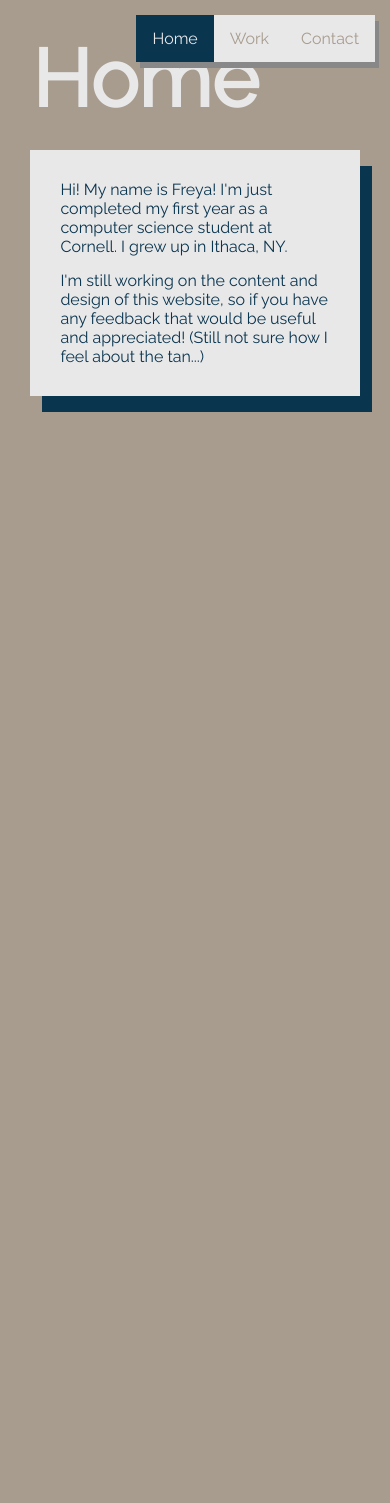
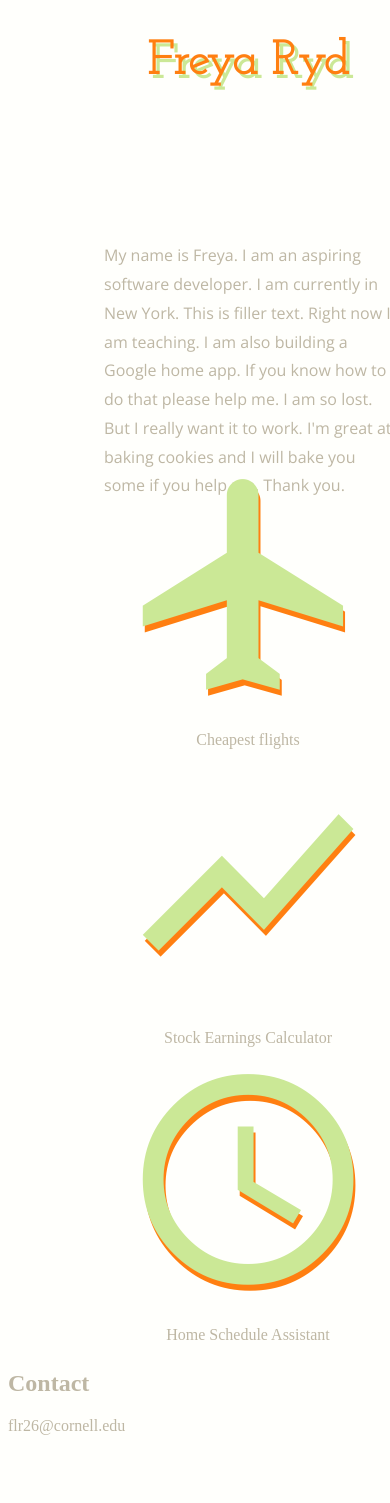
Before and after one commit to freyaryd/freyaryd.github.io, a PHP site: page / in a window 390 px wide; the page is wider, and only the part inside the window is pictured. Before the commit the page ends 412 px from the top of that part, so only its background shows below. Run offline with PHP 8.4, Linux system fonts and the light colour scheme.

Commit message:
major update

```diff
--- a/css/main.css
+++ b/css/main.css
@@ -1,119 +1,80 @@
-html{
-    height: 100%;
-    width: 100%;
-    background-color: white;
-    /*background-color: #8f9385;
-
-    background-image: url("../img/Mountains.JPG");
-    background-size: cover;
-    position: absolute;
-    background-attachment: fixed;*/
-}
-
-h1{
-    font-family: 'Raleway', sans-serif;
-    font-size: 500%;
-    color: white;
-    text-align: center;
-    margin-top: 8%;
-    margin-bottom: 0%;
-    position: relative;
-}
-
-h2{
-    color: white;
-    font-family: 'Raleway', sans-serif;
-    font-size: 148%;
-}
-
-h3{
+body {
+    --main-bg: #FFFFFC;
+    --main-text: #BEB7A4;
+    --main-color: #CBE896;
+    --highlight1: #FF7F11;
+    --highlight2: #FF1B1C;
+    background-color: var(--main-bg);
+    color: var(--main-text);
 
 }
 
-p{
-    font-family: 'Lato', sans-serif;
-    font-size: 98%;
-    line-height: 125%;
-    color: white;
-    text-align: center;
-    width: 60%;
-    margin: auto;
+
+
+#container {
+    display: grid;
+    grid-template-columns: 33vw 33vw 1fr;
+    grid-template-rows: auto 20% 20% 20% 20%;
 }
 
-.subtitle{
+#title {
+    grid-column: span 2;
+}
+
+h1 {
+    text-align: center;
+    font-size: 12vw;
+    color: var(--highlight1);
+    font-family: 'Josefin Slab', serif;
+    text-shadow: 4px 4px 0px var(--main-color);
+}
+
+#about {
+    grid-column: span 1;
+    min-width: 30em;
+}
+
+.desc {
+    padding: 4em 6em 0 6em;
+    line-height: 180%;
+    font-family: 'Open Sans', sans-serif;
+}
+
+.project {
+    grid-column: span 1;
     text-align: center;
 }
 
-.projectimage{
-    height: 200px;
-    width: 200px;
-    background-color: #ffffff;
-    border: solid #595959 1px;
-    margin: 10px;
-    border-radius: 50px;
+i {
+    font-size: 30vh !important;
+    color: var(--main-color);
+    text-align: center;
+    text-shadow: 2px 6px 0px var(--highlight1);
 }
 
-.projects{
-    width: 905px;
-    margin: auto;
+
+#contact {}
+
+
+/* "mobile" version i guess */
+
+@media (max-width: 800px) {
+
+    #container {
+        display: grid;
+        grid-template-columns: 1fr;
+        grid-template-rows: auto 20% 20% 20% 20%;
+        /**background-color: purple;**/
+    }
+
+    #title {
+        grid-column: span 1;
+    }
 }
 
-span.text-content {
-  background: rgba(0,0,0,0.5);
-  color: white;
-  cursor: pointer;
-  display: table;
-  height: 150px;
-  left: 0;
-  position: absolute;
-  top: 0;
-  width: 150px;
-}
 
-.hovertext{
-    cursor: grab;
-}
+/*fonts:  */
 
-span.text-content span {
-  display: table-cell;
-  text-align: center;
-  vertical-align: middle;
-}
+/*font-family: 'Josefin Slab', serif;*/
 
-ul{
-    list-style-type: none;
-    font-family: 'Lato', sans-serif;
-    position: fixed;
-    top: 0%;
-    left: 0%;
-    line-height: 125%;
-    text-decoration-line: 0px;
-}
-
-li{
-    float: left;
-    padding-right: 10px;
-}
-
-.images{
-    float: auto;
-    padding-right: initial;
-}
-
-a{
-    color: white;
-    text-decoration: none;
-}
-
-a:hover{
-    font-weight: bolder;
-}
-
-a:active{
-    font-weight: bolder;
-}
-
-.current{
-    font-weight: bolder;
-    text-decoration-line: 3px;
-}
+/*font-family: 'Open Sans', sans-serif;*/
--- a/css/main2.css
+++ /dev/null
@@ -1,92 +0,0 @@
-@import url('https://fonts.googleapis.com/css?family=Raleway');
-body {
-  background-color: #A79C8E;
-  font-family: 'Raleway', sans-serif;
-  color: #E9E8E9;
-}
-
-#logoimage {
-  width: 30%;
-  margin-left: 5%;
-  display: inline-block;
-  vertical-align: -1em;
-}
-
-h1 {
-  display: inline-block;
-  padding: .3em;
-  margin: 0;
-  font-size: 5em;
-}
-
-.content {
-  background-color: #E9E8E9;
-  width: 80%;
-  color: #09354F;
-  margin-left: auto;
-  margin-right: auto;
-  display: block;
-  padding: 15px;
-  box-shadow: 12px 16px;
-}
-
-p {
-  margin: 15px;
-}
-
-#menu {
-  box-shadow: 4px 6px #888888;
-  display: inline-block;
-  margin: 0;
-  padding: 0;
-  position: fixed;
-  top: 15px;
-  right: 15px;
-  list-style-type: none;
-  text-decoration: none;
-}
-
-#menuitem {
-  background-color: #E9E8E9;
-  display: inline-block;
-  padding: 0;
-  margin: 0;
-}
-
-li a {
-  display: block;
-  color: #A79C8E;
-  text-align: center;
-  padding: 14px 16px;
-  text-decoration: none;
-}
-
-#winners {
-  width: 100%;
-}
-
-#current {
-  color: #E9E8E9;
-  background-color: #09354F;
-}
-
-footer {
-  display: block;
-  margin-left: auto;
-  margin-right: auto;
-  padding: 30px;
-  width: 80%;
-}
-
-#footer {
-  display: inline-block;
-  margin-left: auto;
-  margin-right: auto;
-  width: 50%;
-}
-
-#footerimage {
-  display: inline-block;
-  width: 30%;
-  vertical-align: -.75em;
-}
--- a/includes/header.php
+++ /dev/null
@@ -1,20 +0,0 @@
-<?php $pages = array("index" => "Home", "work" => "Work", "contact" => "Contact");
- ?>
-<header>
-  <ul id="menu">
-  <?php
-      foreach ($pages as $location => $menuitem){
-        if($page == $location){
-          echo("<li id=\"menuitem\"> <a id = \"current\" href = '" . $location . ".php'>" . $menuitem . "</a> </li>");
-        }else{
-          echo("<li id=\"menuitem\"> <a href ='" . $location . ".php'>" . $menuitem . "</a> </li>");
-        }
-      }
-    ?>
-  </ul>
-  <h1>
-    <?php
-      echo($pages[$page]);
-    ?>
-  </h1>
-</header>
--- /dev/null
+++ b/index.html
@@ -0,0 +1,48 @@
+<!DOCTYPE html>
+<html>
+
+<head>
+  <title>Freya Ryd</title>
+
+  <link rel="icon" type="image/png" sizes="32x32" href="img/favicon.ico/favicon-32x32.png">
+  <link rel="icon" type="image/png" sizes="96x96" href="img/favicon.ico/favicon-96x96.png">
+  <link rel="icon" type="image/png" sizes="16x16" href="img/favicon.ico/favicon-16x16.png">
+
+  <link rel="stylesheet" href="https://fonts.googleapis.com/icon?family=Material+Icons">
+
+  <link href="https://fonts.googleapis.com/css?family=Josefin+Slab:300|Open+Sans:300" rel="stylesheet">
+
+  <link rel="stylesheet" type="text/css" href="css/main.css">
+
+</head>
+
+<body>
+  <div id="container">
+    <div id="title">
+      <h1>Freya Ryd</h1>
+    </div>
+    <div id="about">
+      <p class="desc">My name is Freya. I am an aspiring software developer. I am currently in New York. This is filler text. Right now I am teaching. I am also building a Google home app. If you know how to do that please help me. I am so lost. But I really want it
+        to work. I'm great at baking cookies and I will bake you some if you help me. Thank you.</p>
+    </div>
+    <div id="project1" class="project">
+        <i class="material-icons">flight</i>
+        <p>Cheapest flights</p>
+    </div>
+    <div id="project2" class="project">
+      <i class="material-icons">show_chart</i>
+      <p>Stock Earnings Calculator</p>
+    </div>
+    <div id="project3" class="project">
+      <i class="material-icons">schedule</i>
+      <p> Home Schedule Assistant </p>
+    </div>
+
+    <div id="contact">
+      <h2>Contact</h2>
+      <p>flr26@cornell.edu</p>
+    </div>
+  </div>
+</body>
+
+</html>
--- a/index.php
+++ /dev/null
@@ -1,33 +0,0 @@
-<?php
-$page = "index";
-?>
-
-<!DOCTYPE html>
-<html>
-
-<head>
-  <title>Freya Ryd</title>
-	<link rel="icon" type="image/png" sizes="32x32" href="img/favicon.ico/favicon-32x32.png">
-	<link rel="icon" type="image/png" sizes="96x96" href="img/favicon.ico/favicon-96x96.png">
-	<link rel="icon" type="image/png" sizes="16x16" href="img/favicon.ico/favicon-16x16.png">
-	<meta name="theme-color" content="#ffffff">
-	<link rel="stylesheet" type="text/css" href="css/main2.css">
-	<link href="https://fonts.googleapis.com/css?family=Josefin+Slab:300|Playfair+Display" rel="stylesheet">
-	<script src="https://ajax.googleapis.com/ajax/libs/jquery/1.12.4/jquery.min.js"></script>
-</head>
-
-<body>
-  <?php include("includes/header.php"); ?>
-  <div class = "content">
-    <p>
-      Hi! My name is Freya! I'm just completed my first year as a computer
-      science student at Cornell. I grew up in Ithaca, NY.
-    </p>
-    <p>
-      I'm still working on the content and
-      design of this website, so if you have any feedback that would be
-      useful and appreciated! (Still not sure how I feel about the tan...)
-    </p>
-  </div>
-</body>
-</html>
```
Also changed, not shown: contact.php (deleted, +0 -26 lines), work.php (deleted, +0 -28 lines), 1 other file.
